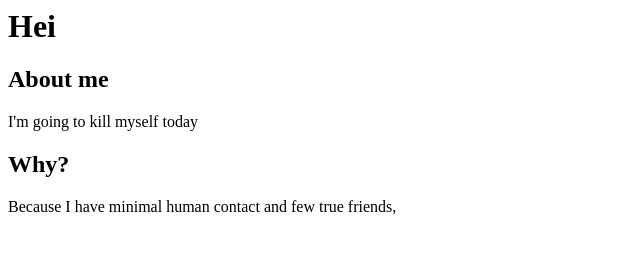
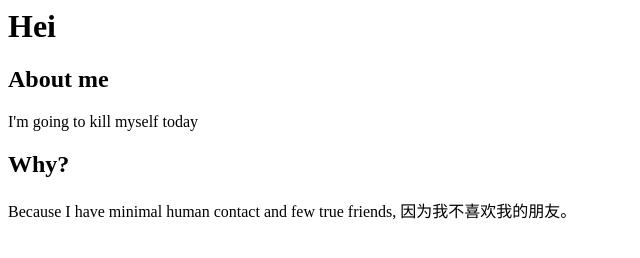
Before and after one commit to Tordar3/hei, a plain HTML site: page index.html in a window 1280 px wide. Shown: the whole page, without its empty margins (0-640 px from the left). Drawn offline with Linux system fonts and the light colour scheme.

Commit message:
Update index.html

```diff
--- a/index.html
+++ b/index.html
@@ -10,7 +10,7 @@
         </p>
         <h2>Why?</h2>
         <p>
-            Because I have minimal human contact and few true friends,
+            Because I have minimal human contact and few true friends, 因为我不喜欢我的朋友。
         </p>
     </body>
 </html>
```
